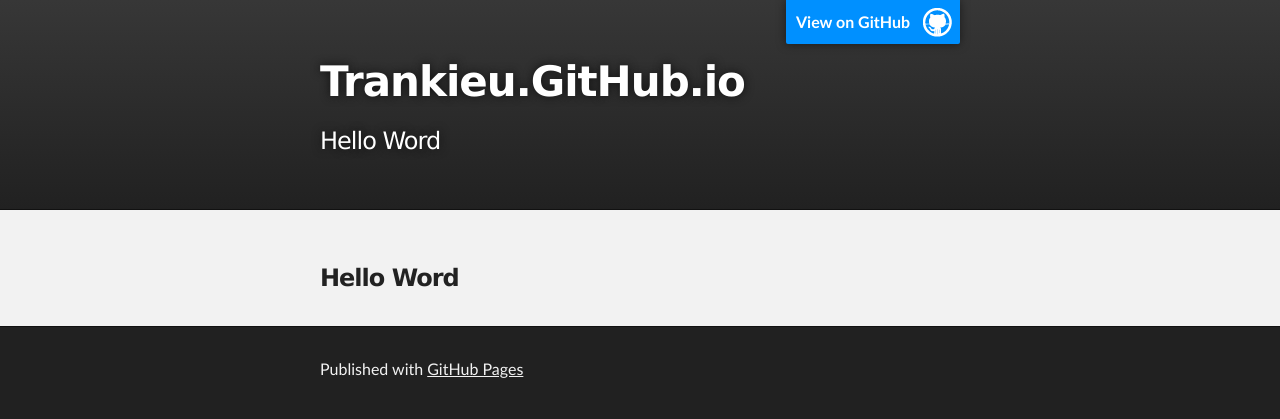
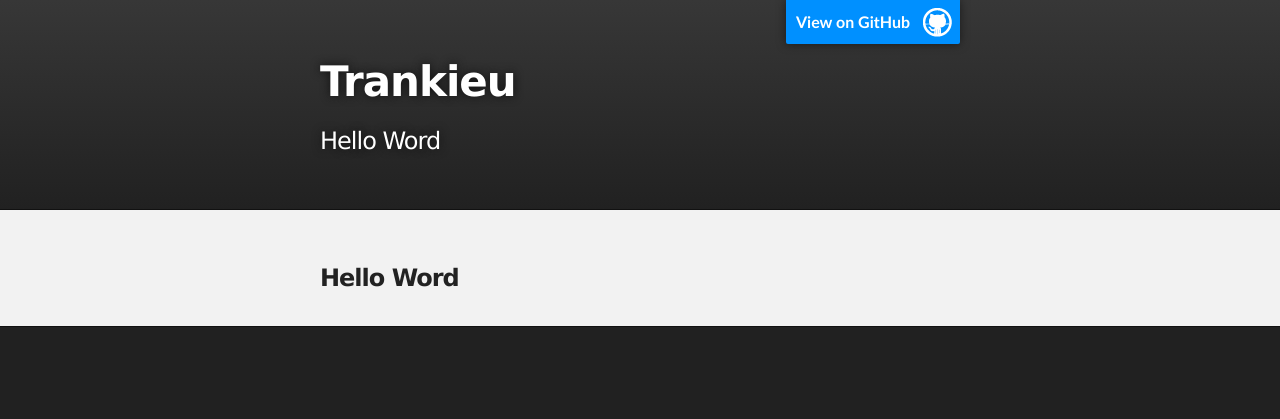
Before and after one commit to TranKieu/trankieu.github.io, a plain HTML site: page index.html in a window 1280 px wide. Drawn offline with Linux system fonts and the light colour scheme.

Commit message:
Update index.html

```diff
--- a/index.html
+++ b/index.html
@@ -8,7 +8,7 @@
 
     <link rel="stylesheet" type="text/css" media="screen" href="stylesheets/stylesheet.css">
 
-    <title>Trankieu.GitHub.io</title>
+    <title>Trankieu</title>
   </head>
 
   <body>
@@ -18,7 +18,7 @@
         <header class="inner">
           <a id="forkme_banner" href="https://github.com/TranKieu">View on GitHub</a>
 
-          <h1 id="project_title">Trankieu.GitHub.io</h1>
+          <h1 id="project_title">Trankieu</h1>
           <h2 id="project_tagline">Hello Word</h2>
 
         </header>
@@ -35,7 +35,7 @@
     <!-- FOOTER  -->
     <div id="footer_wrap" class="outer">
       <footer class="inner">
-        <p>Published with <a href="https://pages.github.com">GitHub Pages</a></p>
+
       </footer>
     </div>
 
```
